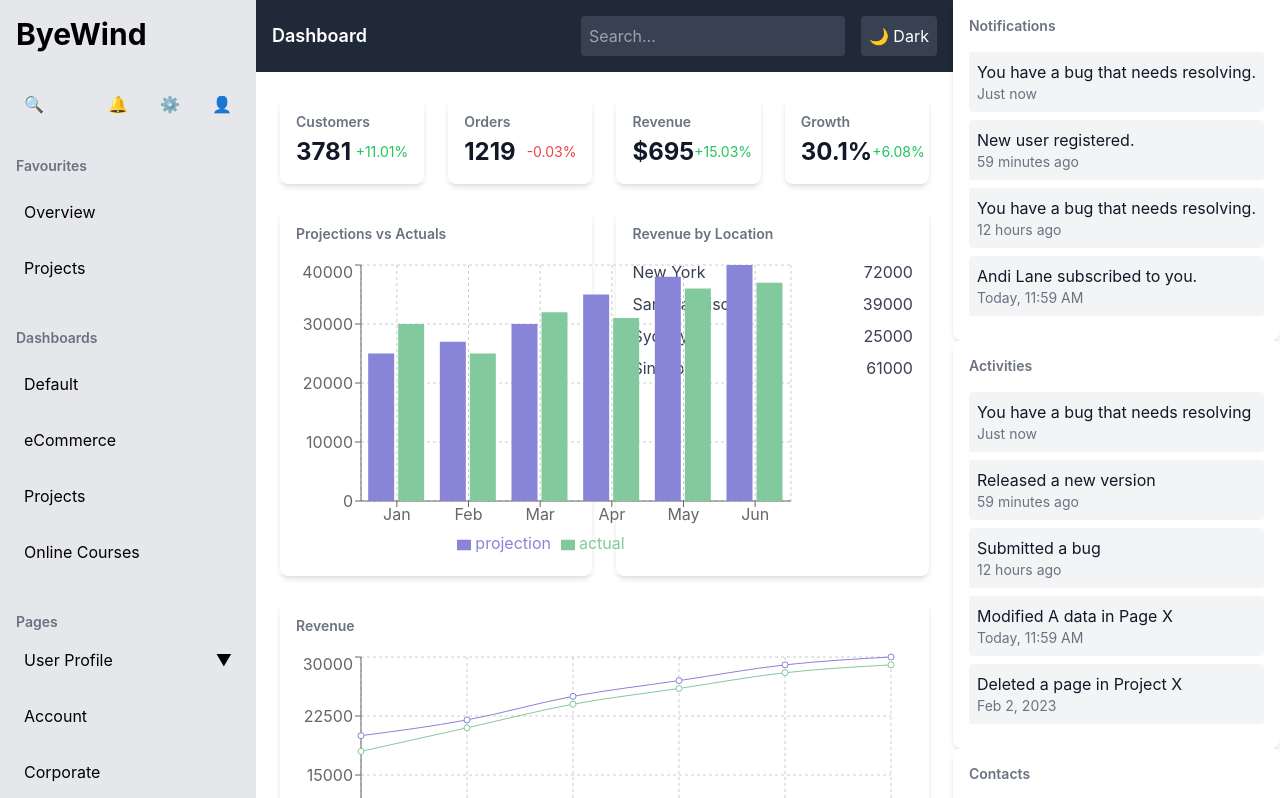
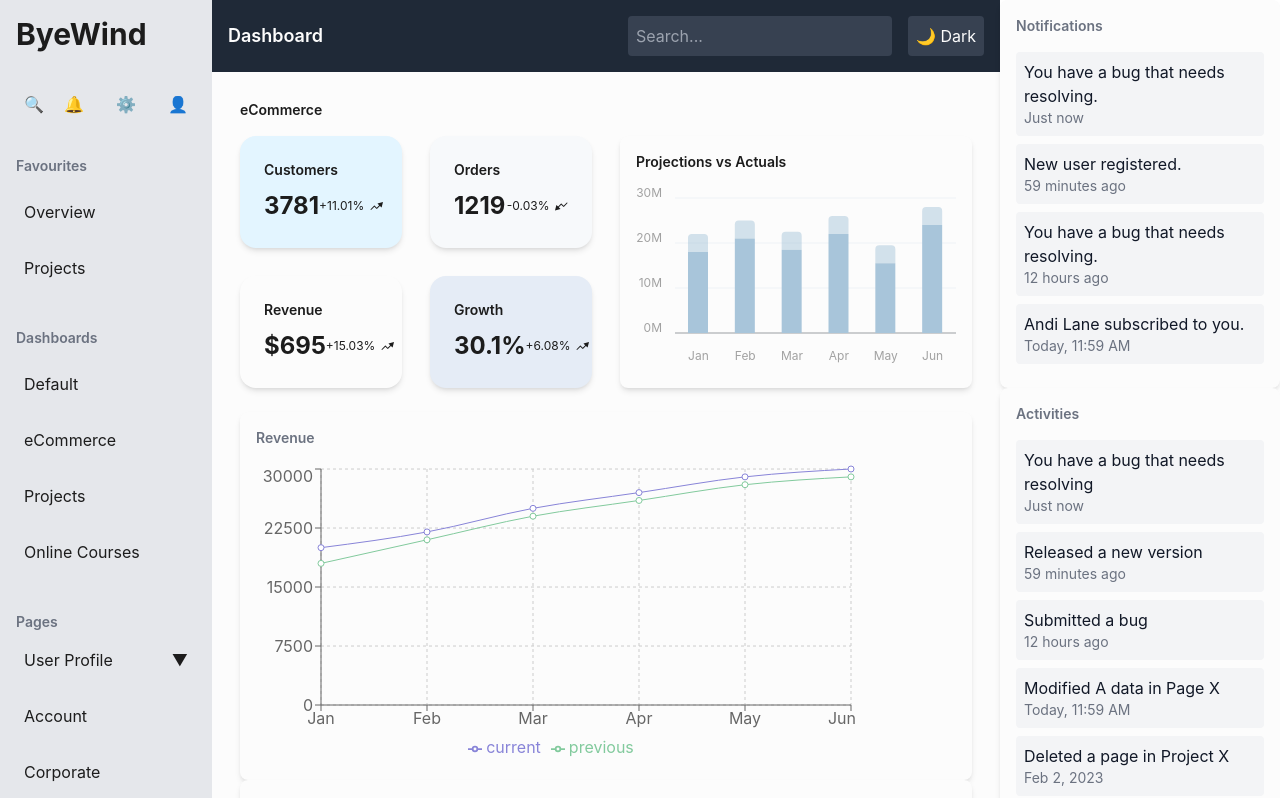
Before and after one commit to gaurish-saini/ecommerce-dashboard-react, a React (Create React App) app: page /dashboard/default in a window 1280 px wide. Shown: the top 798 px of the page. Built offline with nearby package versions, Linux system fonts and the light colour scheme.

Commit message:
feat: colors added | Overview component | Projections Chart

```diff
--- a/src/App.js
+++ b/src/App.js
@@ -12,7 +12,7 @@ const App = () => {
   return (
     <ThemeProvider>
       <Router>
-        <div className="flex">
+        <div className="flex max-w-[1440px] mx-auto">
           <Sidebar />
           <div className="flex-1">
             <div>
@@ -31,7 +31,7 @@ const App = () => {
             */}
             </Routes>
           </div>
-          <div>
+          <div className="w-[280px]">
             <NotificationsPanel />
             <ActivitiesPanel />
             <ContactsList />
--- a/src/components/OverviewCard.js
+++ b/src/components/OverviewCard.js
@@ -1,21 +1,45 @@
-import React from "react";
+import React, { useContext } from "react";
+import { ThemeContext } from "../context/ThemeContext";
+import { ReactComponent as PositiveTrendIcon } from "../assets/images/positiveTrendIcon.svg";
+import { ReactComponent as NegativeTrendIcon } from "../assets/images/negativeTrendIcon.svg";
 
-const OverviewCard = ({ title, value, percentageChange, isPositive }) => {
+const OverviewCard = ({
+  title,
+  value,
+  isPositive,
+  percentageChange,
+  cardStyle,
+}) => {
+  const { theme } = useContext(ThemeContext);
+
+  // Apply theme-specific classes
+  const lightClasses = {
+    customers: "bg-pattensBlue text-black",
+    orders: "bg-catskillWhite text-black",
+    revenue: "bg-cream text-black",
+    growth: "bg-linkWater text-black",
+  };
+
+  const darkClasses = {
+    customers: "bg-pattensBlue",
+    orders: "bg-mineShaft text-white",
+    revenue: "bg-mineShaft text-white",
+    growth: "bg-linkWater",
+  };
+
+  const appliedClasses =
+    theme === "light" ? lightClasses[cardStyle] : darkClasses[cardStyle];
+
   return (
-    <div className="p-4 bg-white dark:bg-gray-800 shadow-md rounded-lg flex flex-col">
-      <h4 className="text-gray-500 dark:text-gray-300 text-sm font-semibold mb-1">
-        {title}
-      </h4>
-      <div className="flex items-center justify-between">
-        <span className="text-2xl font-bold text-gray-900 dark:text-white">
-          {value}
-        </span>
-        <span
-          className={`text-sm ${
-            isPositive ? "text-green-500" : "text-red-500"
-          }`}
-        >
+    <div
+      className={`p-6 shadow-md rounded-2xl flex flex-col cursor-pointer ${appliedClasses}`}
+    >
+      <h4 className="mb-2 text-sm font-semibold">{title}</h4>
+      <div className="flex flex-row hover:flex-row-reverse items-center justify-between">
+        <span className="text-2xl leading-9 font-bold">{value}</span>
+        <span className="text-xs leading-[18px] inline-flex items-center gap-[5.5px]">
           {percentageChange}
+          {isPositive ? <PositiveTrendIcon /> : <NegativeTrendIcon />}
         </span>
       </div>
     </div>
--- a/src/components/OverviewSection.js
+++ b/src/components/OverviewSection.js
@@ -4,30 +4,34 @@ import overviewData from "../data/overviewData";
 
 const OverviewSection = () => {
   return (
-    <div className="grid grid-cols-1 md:grid-cols-2 lg:grid-cols-4 gap-6">
+    <div className="grid grid-cols-2 gap-[28px]">
       <OverviewCard
         title="Customers"
         value={overviewData.customers.value}
         percentageChange={overviewData.customers.percentageChange}
         isPositive={true}
+        cardStyle="customers"
       />
       <OverviewCard
         title="Orders"
         value={overviewData.orders.value}
         percentageChange={overviewData.orders.percentageChange}
         isPositive={false}
+        cardStyle="orders"
       />
       <OverviewCard
         title="Revenue"
         value={overviewData.revenue.value}
         percentageChange={overviewData.revenue.percentageChange}
         isPositive={true}
+        cardStyle="revenue"
       />
       <OverviewCard
         title="Growth"
         value={overviewData.growth.value}
         percentageChange={overviewData.growth.percentageChange}
         isPositive={true}
+        cardStyle="growth"
       />
     </div>
   );
--- a/src/components/ProjectionsBarChart.js
+++ b/src/components/ProjectionsBarChart.js
@@ -1,4 +1,4 @@
-import React from "react";
+import React, { useContext } from "react";
 import {
   BarChart,
   Bar,
@@ -6,25 +6,96 @@ import {
   YAxis,
   Tooltip,
   CartesianGrid,
-  Legend,
+  ResponsiveContainer,
 } from "recharts";
 import projectionsData from "../data/projectionsData";
+import { ThemeContext } from "../context/ThemeContext";
 
 const ProjectionsBarChart = () => {
+  const { theme } = useContext(ThemeContext); // Access dark mode from context
+
+  const isDarkMode = theme === "dark"; // Check if dark mode is active
+  const barWidth = 20; // Adjust bar width
+
+  const projectionFill = isDarkMode ? "#A8C5DA" : "#A8C5DA"; // Dark vs Light for projection
+  const actualFill = isDarkMode ? "#A8C5DA" : "#A8C5DA"; // Dark vs Light for actual
+  const gridColor = isDarkMode ? "#444" : "#E2E8F0"; // Dark vs Light grid color
+  const axisTextColor = isDarkMode ? "#CBD5E0" : "#1C1C1C"; // Dark vs Light axis text color
+  const axisLineColor = isDarkMode ? "#CBD5E0" : "#1C1C1C"; // X-axis color
+
   return (
-    <div className="p-4 bg-white dark:bg-gray-800 shadow-md rounded-lg">
-      <h4 className="text-gray-500 dark:text-gray-300 text-sm font-semibold mb-4">
+    <div className="p-4 bg-white dark:bg-mineShaft shadow-md rounded-lg flex flex-col gap-4 h-full">
+      <h4 className="text-black dark:text-white text-sm font-semibold">
         Projections vs Actuals
       </h4>
-      <BarChart width={500} height={300} data={projectionsData}>
-        <CartesianGrid strokeDasharray="3 3" />
-        <XAxis dataKey="month" />
-        <YAxis />
-        <Tooltip />
-        <Legend />
-        <Bar dataKey="projection" fill="#8884d8" />
-        <Bar dataKey="actual" fill="#82ca9d" />
-      </BarChart>
+
+      <ResponsiveContainer width="100%" height={175}>
+        <BarChart
+          data={projectionsData}
+          margin={{ top: 10, right: 0, bottom: 0, left: -21 }}
+        >
+          {/* Y-Axis without axis line, only numbers */}
+          <YAxis
+            tick={{
+              fill: axisTextColor, // Font color
+              dy: -5, // Move tick labels up
+              dx: -5,
+              fontSize: 12, // Font size
+              fontWeight: 400, // Font weight
+              opacity: 0.4, // Opacity of tick labels
+            }} // Set tick color based on dark mode
+            axisLine={false} // Hide axis line
+            tickLine={false} // Hide tick line
+            domain={[0, 30000]} // Manually set the domain to match the design
+            ticks={[0, 10000, 20000, 30000]} // Set ticks manually as per design
+            tickFormatter={(value) => `${value / 1000}M`}
+          />
+
+          {/* X-Axis for months */}
+          <XAxis
+            dataKey="Month"
+            tick={{
+              fill: axisTextColor, // Move tick labels up
+              dy: 10,
+              fontSize: 12, // Font size
+              fontWeight: 400, // Font weight
+              opacity: 0.4,
+            }} // Adjust tick color
+            axisLine={{ stroke: axisLineColor }}
+            tickLine={false} // Hide tick line
+            strokeOpacity={0.5}
+          />
+
+          {/* Solid horizontal lines for Cartesian grid */}
+          <CartesianGrid
+            stroke={gridColor}
+            vertical={false}
+            strokeOpacity={0.5}
+          />
+
+          {/* Bars for Actual and Projections */}
+          <Tooltip cursor={{ fill: "transparent" }} />
+
+          {/* Actual Bar */}
+          <Bar
+            dataKey="Actual"
+            fill={actualFill} // Conditional color for actual
+            barSize={barWidth} // Adjust bar width
+            // Rounded top corners
+            stackId="a"
+          />
+
+          {/* Projection Bar (overlapping with actual) */}
+          <Bar
+            dataKey="Projection"
+            fill={projectionFill} // Conditional color for projection
+            barSize={barWidth} // Same bar width for overlap
+            opacity={0.5} // Slightly transparent to allow overlap
+            radius={[4, 4, 0, 0]}
+            stackId="a"
+          />
+        </BarChart>
+      </ResponsiveContainer>
     </div>
   );
 };
--- a/src/components/Sidebar.js
+++ b/src/components/Sidebar.js
@@ -7,7 +7,7 @@ import Pages from "./Pages";
 
 const Sidebar = () => {
   return (
-    <div className="w-64 h-screen bg-gray-200 dark:bg-gray-900 text-black dark:text-white flex flex-col">
+    <div className="w-[212px] h-screen bg-gray-200 dark:bg-gray-900 text-black dark:text-white flex flex-col">
       {/* Brand Section */}
       <Brand />
 
--- a/src/data/projectionsData.js
+++ b/src/data/projectionsData.js
@@ -1,10 +1,10 @@
 const projectionsData = [
-  { month: "Jan", projection: 25000, actual: 30000 },
-  { month: "Feb", projection: 27000, actual: 25000 },
-  { month: "Mar", projection: 30000, actual: 32000 },
-  { month: "Apr", projection: 35000, actual: 31000 },
-  { month: "May", projection: 38000, actual: 36000 },
-  { month: "Jun", projection: 40000, actual: 37000 },
+  { Month: "Jan", Actual: 18000, Projection: 4000 },
+  { Month: "Feb", Actual: 21000, Projection: 4000 },
+  { Month: "Mar", Actual: 18500, Projection: 4000 },
+  { Month: "Apr", Actual: 22000, Projection: 4000 },
+  { Month: "May", Actual: 15500, Projection: 4000 },
+  { Month: "Jun", Actual: 24000, Projection: 4000 },
 ];
 
 export default projectionsData;
--- a/src/index.css
+++ b/src/index.css
@@ -4,14 +4,7 @@
 
 body {
   margin: 0;
-  font-family: -apple-system, BlinkMacSystemFont, "Segoe UI", "Roboto", "Oxygen",
-    "Ubuntu", "Cantarell", "Fira Sans", "Droid Sans", "Helvetica Neue",
-    sans-serif;
-  -webkit-font-smoothing: antialiased;
-  -moz-osx-font-smoothing: grayscale;
+  font-family: "Inter", sans-serif;
+  font-weight: 400;
+  font-style: normal;
 }
-
-code {
-  font-family: source-code-pro, Menlo, Monaco, Consolas, "Courier New",
-    monospace;
-}
--- a/src/pages/DefaultDashboard.js
+++ b/src/pages/DefaultDashboard.js
@@ -8,22 +8,26 @@ import TotalSalesDonutChart from "../components/TotalSalesDonutChart";
 
 const DefaultDashboard = () => {
   return (
-    <div className="p-6">
-      {/* Overview Section */}
-      <OverviewSection />
+    <div className="p-[28px] bg-white dark:bg-black">
+      <div className="flex flex-col gap-4">
+        <h4 className="text-sm font-semibold text-black dark:text-white">
+          eCommerce
+        </h4>
+        <div className="w-full flex gap-[28px]">
+          <div className="w-1/2">
+            <OverviewSection />
+          </div>
+          <div className="w-1/2">
+            <ProjectionsBarChart />
+          </div>
+        </div>
+      </div>
 
-      {/* Charts Section */}
-      <div className="grid grid-cols-1 md:grid-cols-2 gap-6 mt-6">
-        <ProjectionsBarChart />
+      <div className="mt-6">
+        <RevenueLineChart />
         <RevenueByLocation />
       </div>
 
-      {/* Revenue Line Chart */}
-      <div className="mt-6">
-        <RevenueLineChart />
-      </div>
-
-      {/* Top Selling Products and Total Sales */}
       <div className="grid grid-cols-1 md:grid-cols-2 gap-6 mt-6">
         <TopSellingProducts />
         <TotalSalesDonutChart />
--- a/tailwind.config.js
+++ b/tailwind.config.js
@@ -2,7 +2,16 @@ module.exports = {
   darkMode: "class",
   content: ["./src/**/*.{js,jsx,ts,tsx}"],
   theme: {
-    extend: {},
+    extend: {
+      colors: {
+        white: "#fcfcfc",
+        black: "#1C1C1C",
+        pattensBlue: "#E3F5FF",
+        catskillWhite: "#F7F9FB",
+        mineShaft: "#272727",
+        linkWater: "#E5ECF6",
+      },
+    },
   },
   plugins: [],
 };
```
Also changed, not shown: src/assets/images/negativeTrendIcon.svg (added), src/assets/images/positiveTrendIcon.svg (added).
